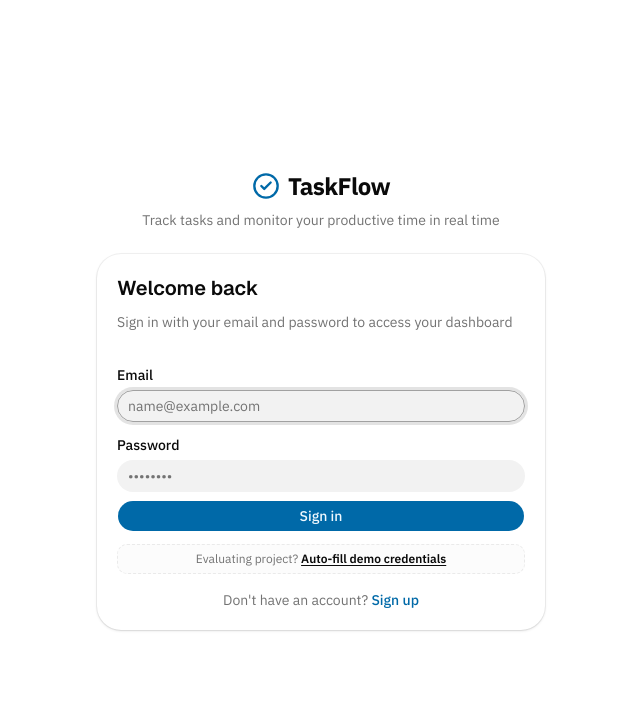
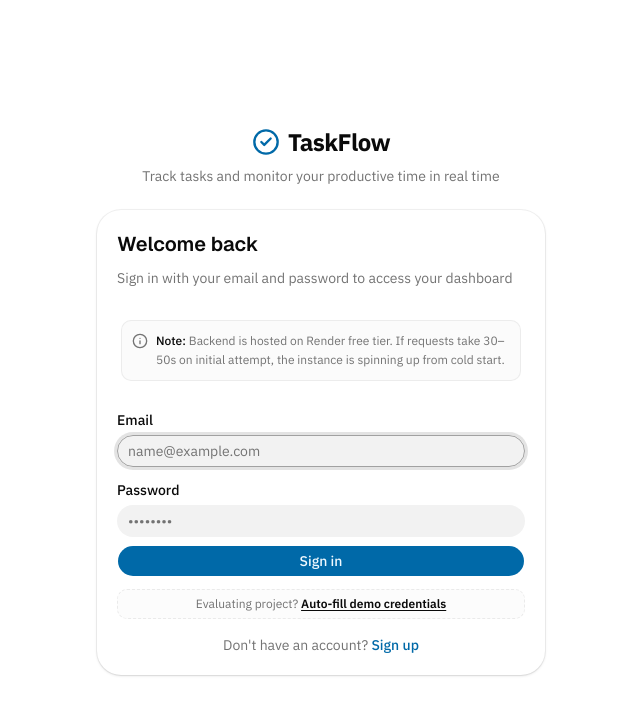
Before and after one commit to jayantpathariya/taskflow, a Next.js app in the folder apps/client/: page /login in a window 1280 px wide. Shown: the top 714 px of the page, without its empty margins (319-959 px from the left). Built offline with nearby package versions, Linux system fonts and the light colour scheme; no server answers.

Commit message:
docs: add note

```diff
--- a/apps/client/app/login/page.tsx
+++ b/apps/client/app/login/page.tsx
@@ -18,7 +18,7 @@ import {
   CardContent,
   CardFooter,
 } from "@/components/ui/card";
-import { CheckCircle2, Loader2 } from "lucide-react";
+import { CheckCircle2, Loader2, Info } from "lucide-react";
 import { isAxiosError } from "axios";
 
 export default function LoginPage() {
@@ -54,8 +54,8 @@ export default function LoginPage() {
       if (isAxiosError(err)) {
         setServerError(
           err.response?.data?.error ||
-          err.response?.data?.message ||
-          "Failed to sign in. Please check your credentials."
+            err.response?.data?.message ||
+            "Failed to sign in. Please check your credentials."
         );
       } else {
         setServerError("An unexpected error occurred. Please try again.");
@@ -85,7 +85,7 @@ export default function LoginPage() {
         </div>
 
         <Card className="border-border shadow-sm">
-          <CardHeader className="space-y-1 pb-4">
+          <CardHeader className="space-y-1 pb-3">
             <CardTitle className="text-xl font-semibold">
               Welcome back
             </CardTitle>
@@ -93,6 +93,16 @@ export default function LoginPage() {
               Sign in with your email and password to access your dashboard
             </CardDescription>
           </CardHeader>
+
+          {/* Render cold start reviewer notice */}
+          <div className="mx-6 mb-3 rounded-lg border border-border/70 bg-muted/40 p-2.5 text-xs text-muted-foreground flex items-start gap-2">
+            <Info className="size-4 shrink-0 text-muted-foreground mt-0.5" />
+            <p className="leading-relaxed">
+              <span className="font-medium text-foreground">Note:</span> Backend
+              is hosted on Render free tier. If requests take 30–50s on initial
+              attempt, the instance is spinning up from cold start.
+            </p>
+          </div>
 
           <form onSubmit={handleSubmit(onSubmit)}>
             <CardContent className="space-y-4">
@@ -159,12 +169,17 @@ export default function LoginPage() {
               <button
                 type="button"
                 onClick={() => {
-                  setValue("email", "johndoe@test.com", { shouldValidate: true });
+                  setValue("email", "johndoe@test.com", {
+                    shouldValidate: true,
+                  });
                   setValue("password", "Test@1234", { shouldValidate: true });
                 }}
                 className="w-full py-1.5 px-2 rounded-lg border border-dashed border-border/80 bg-muted/30 hover:bg-muted/70 text-xs text-muted-foreground hover:text-foreground transition-colors cursor-pointer text-center"
               >
-                Evaluating project? <span className="font-semibold text-foreground underline underline-offset-2">Auto-fill demo credentials</span>
+                Evaluating project?{" "}
+                <span className="font-semibold text-foreground underline underline-offset-2">
+                  Auto-fill demo credentials
+                </span>
               </button>
 
               <div className="text-center text-sm text-muted-foreground pt-1">
--- a/apps/client/app/register/page.tsx
+++ b/apps/client/app/register/page.tsx
@@ -18,7 +18,7 @@ import {
   CardContent,
   CardFooter,
 } from "@/components/ui/card";
-import { CheckCircle2, Loader2 } from "lucide-react";
+import { CheckCircle2, Loader2, Info } from "lucide-react";
 import { isAxiosError } from "axios";
 
 export default function RegisterPage() {
@@ -54,8 +54,8 @@ export default function RegisterPage() {
       if (isAxiosError(err)) {
         setServerError(
           err.response?.data?.error ||
-          err.response?.data?.message ||
-          "Failed to register account. Please try again."
+            err.response?.data?.message ||
+            "Failed to register account. Please try again."
         );
       } else {
         setServerError("An unexpected error occurred. Please try again.");
@@ -85,7 +85,7 @@ export default function RegisterPage() {
         </div>
 
         <Card className="border-border shadow-sm">
-          <CardHeader className="space-y-1 pb-4">
+          <CardHeader className="space-y-1 pb-3">
             <CardTitle className="text-xl font-semibold">
               Create an account
             </CardTitle>
@@ -93,6 +93,16 @@ export default function RegisterPage() {
               Enter your details below to register your account
             </CardDescription>
           </CardHeader>
+
+          {/* Render cold start reviewer notice */}
+          <div className="mx-6 mb-3 rounded-lg border border-border/70 bg-muted/40 p-2.5 text-xs text-muted-foreground flex items-start gap-2">
+            <Info className="size-4 shrink-0 text-muted-foreground mt-0.5" />
+            <p className="leading-relaxed">
+              <span className="font-medium text-foreground">Note:</span> Backend
+              is hosted on Render free tier. If requests take 30–50s on initial
+              attempt, the instance is spinning up from cold start.
+            </p>
+          </div>
 
           <form onSubmit={handleSubmit(onSubmit)}>
             <CardContent className="space-y-4">
```
